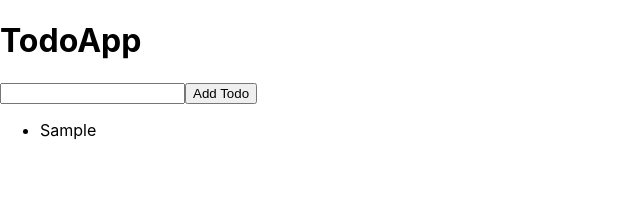
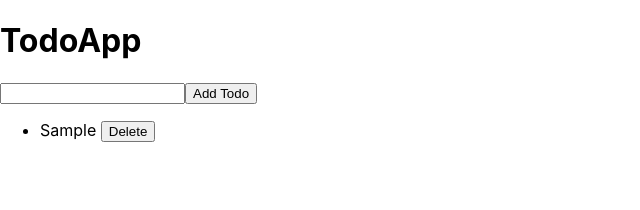
Before and after one commit to ragss8/Todo-React-app, a React (Create React App) app: page / in a window 1280 px wide. Both pictures are taken after typing "Sample" into the empty fields and a click on the button "Add Todo". Shown: the top 210 px of the page, without its empty margins (0-640 px from the left). Built offline with nearby package versions, Linux system fonts and the light colour scheme.

Commit message:
Update App.js

```diff
--- a/src/App.js
+++ b/src/App.js
@@ -15,6 +15,12 @@
     }
   };
 
+  const handleDeleteTodo = (index) => {
+    const updatedTodos = [...todos];
+    updatedTodos.splice(index, 1);
+    setTodos(updatedTodos);
+  }
+
   return(
     <div>
       <h1>TodoApp</h1>
@@ -22,7 +28,7 @@
       <button onClick={handelAddTodo}>Add Todo</button>
       <ul>
         {todos.map((todo,index) =>(      //we call the map function to allocate the todos to their respective indexes
-          <li key={index}>{todo}</li>  //li has a key to map the indexs of todos added and adds a todo within
+          <li key={index}>{todo} <button onClick={handleDeleteTodo}>Delete</button></li>  //li has a key to map the indexs of todos added and adds a todo within
         ))}
       </ul>
     </div>
```
